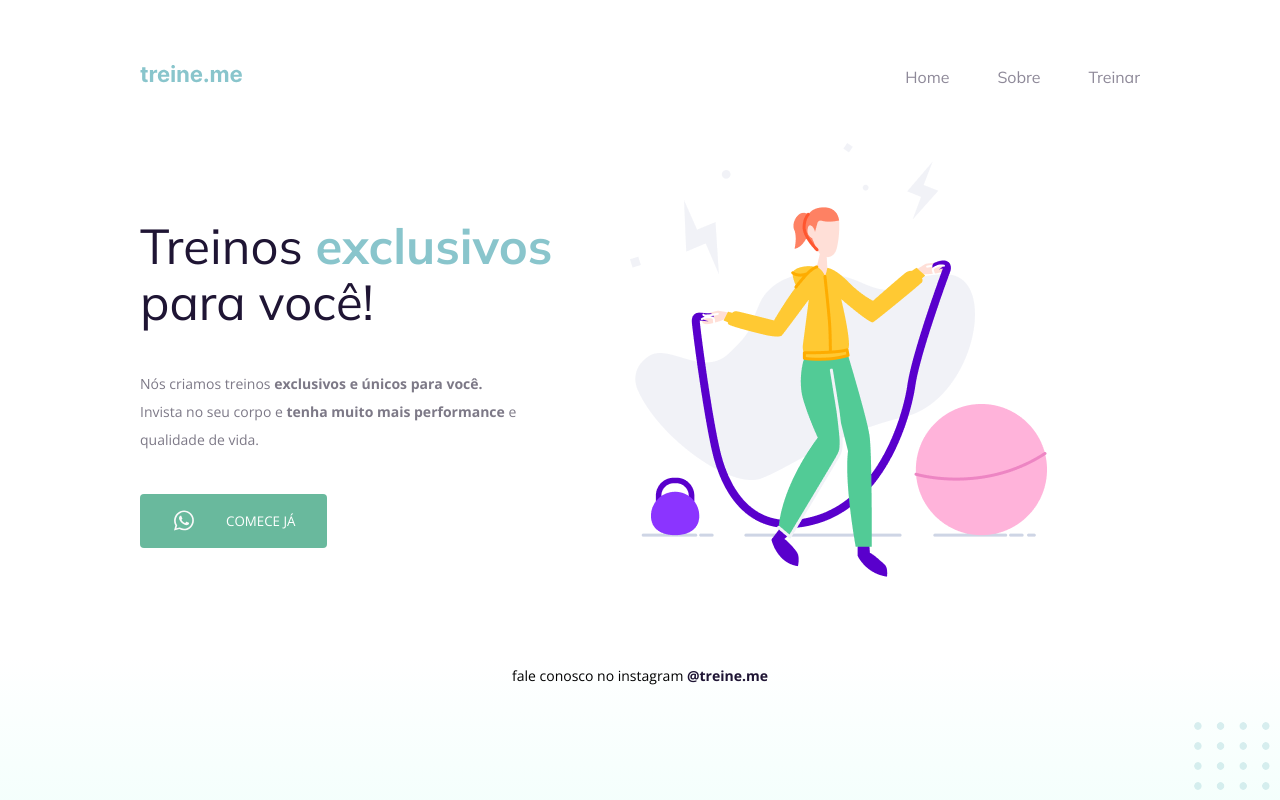
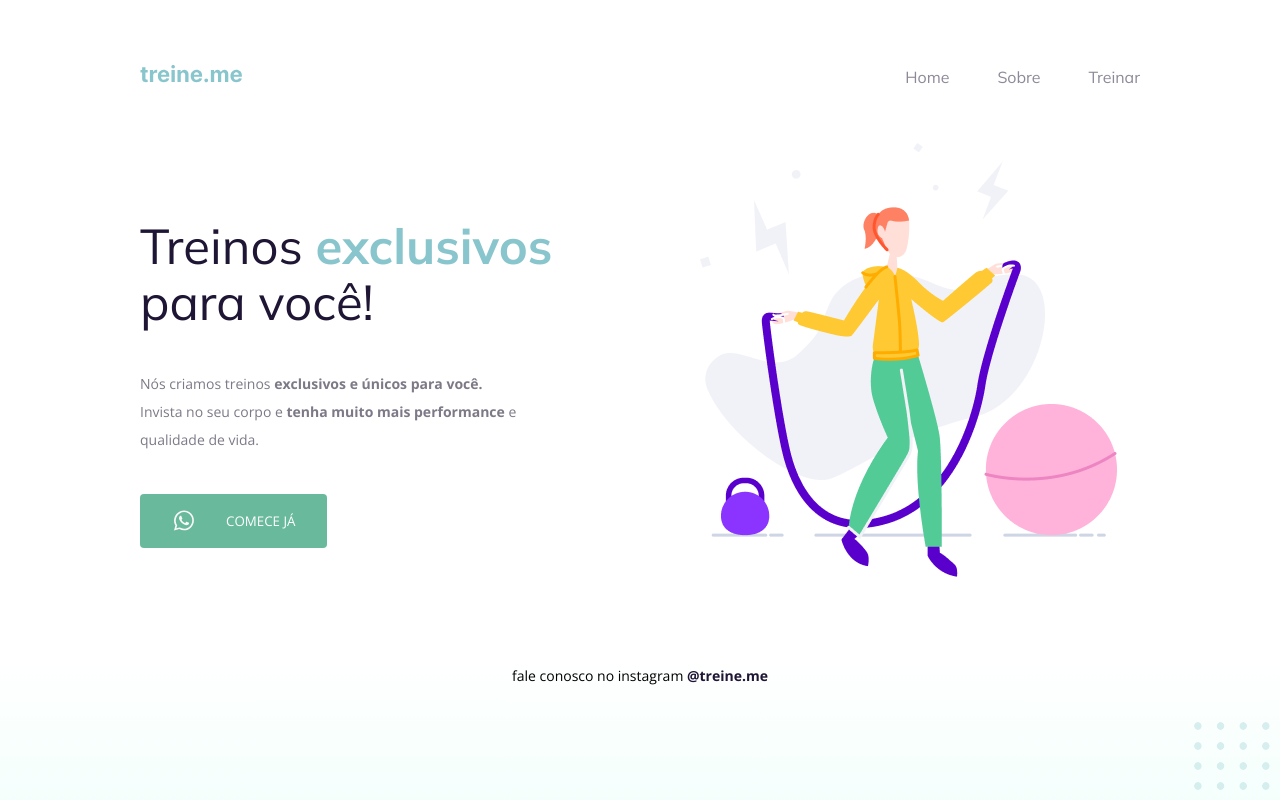
Before and after one commit to marcosviniciusjau/Desafio---Intermedi-rio, a plain HTML site: page index.html in a window 1280 px wide. Drawn offline with nearby package versions, Linux system fonts and the light colour scheme.

Commit message:
some adjustments

```diff
--- a/style.css
+++ b/style.css
@@ -101,7 +101,9 @@ a {
 
   cursor: pointer;
 }
-
+.fitness-jump{
+  margin-left: 70px;
+}
 .footer {
   font-size: 14px;
   line-height: 28px;
```
